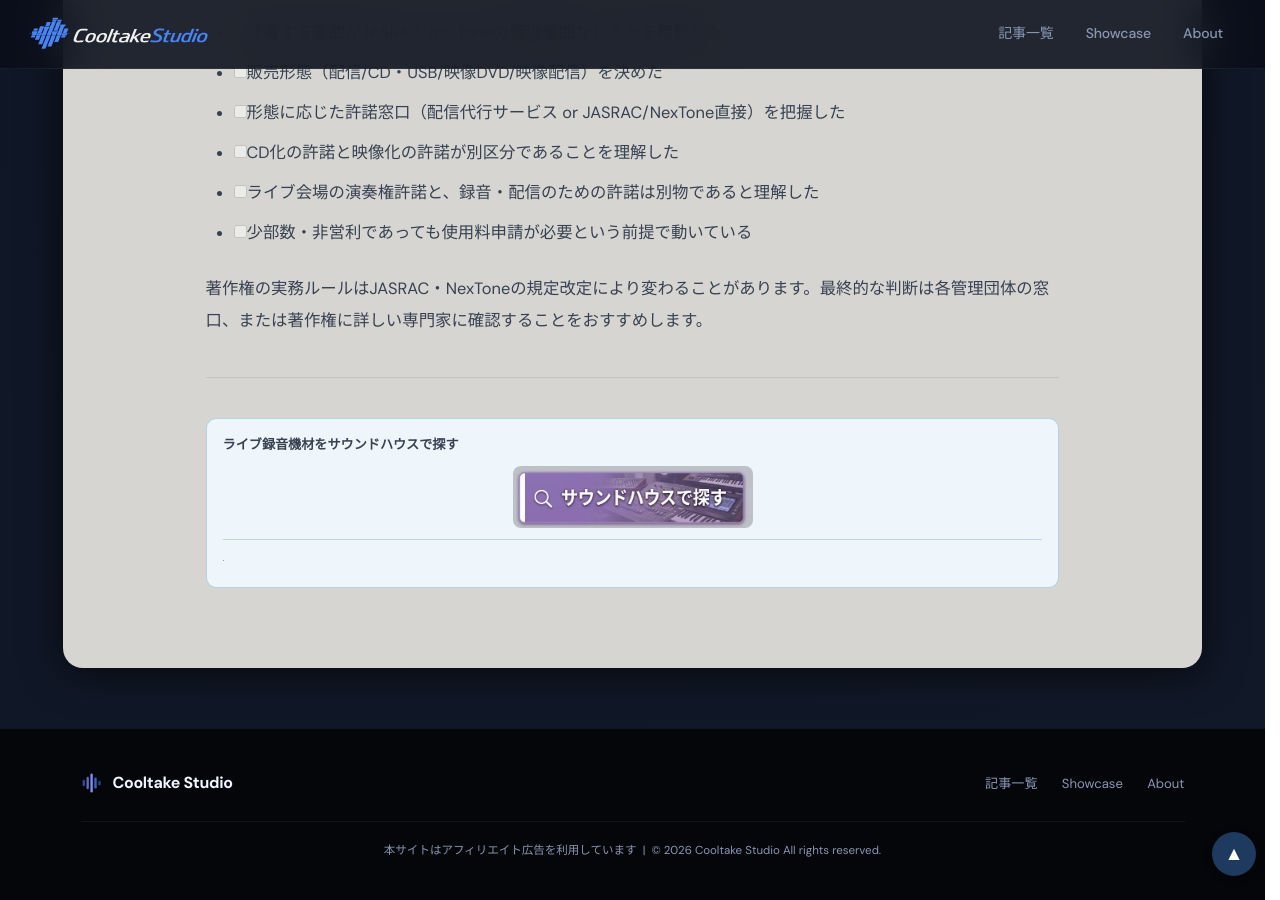
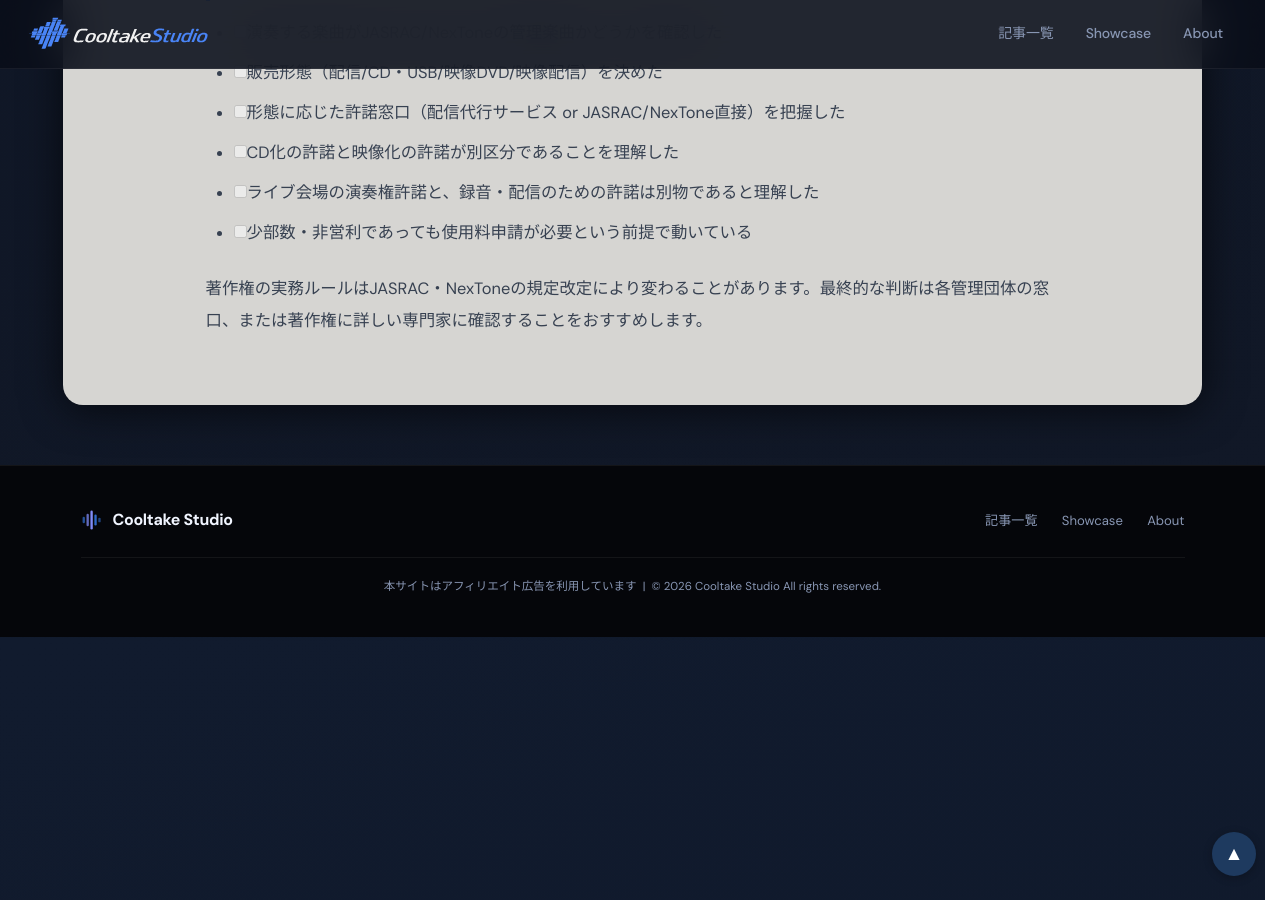
Before and after one commit to cooltake/cooltake-staging, a Jekyll site: the page built from _posts/2026-07-07-performance-royalty-guide.md, in a window 1280 px wide and 900 px high, scrolled down 5846 px. Built offline with Jekyll 4.4.1, drawn with Linux system fonts in a browser that asks for light colours; some web fonts are replaced.

Commit message:
content: remove out-of-context soundhouse CTA from performance royalty guide

```diff
--- a/_posts/2026-07-07-performance-royalty-guide.md
+++ b/_posts/2026-07-07-performance-royalty-guide.md
@@ -125,9 +125,3 @@ image: /assets/images/thumb-performance-royalty.jpg
 - [ ] 少部数・非営利であっても使用料申請が必要という前提で動いている
 
 著作権の実務ルールはJASRAC・NexToneの規定改定により変わることがあります。最終的な判断は各管理団体の窓口、または著作権に詳しい専門家に確認することをおすすめします。
-
----
-
-<div style="display:flex;gap:.75rem;margin:2rem 0;">
-<div style="flex:1;padding:.8rem 1rem 1rem;background:#eef6fb;border-radius:10px;border:1px solid rgba(3,105,161,.25);"><span style="display:block;margin:0 0 .5rem;color:#374151;font-size:.82rem;font-weight:bold;">ライブ録音機材をサウンドハウスで探す</span><a href="https://h.accesstrade.net/sp/cc?rk=01001xqc00os63&url=https%3A%2F%2Fwww.soundhouse.co.jp%2Fsearch%2Findex%2F%3Fsearch_all%3Drecording" rel="nofollow" referrerpolicy="no-referrer-when-downgrade" style="display:block;text-decoration:none;text-align:center;"><img src="/assets/images/btn-soundhouse.jpg" alt="サウンドハウスで探す" width="240" style="height:auto;border-radius:8px;display:inline-block;"></a><img src="https://h.accesstrade.net/sp/rr?rk=01001xqc00os63" width="1" height="1" border="0" alt="" loading="lazy"></div>
-</div>
```
